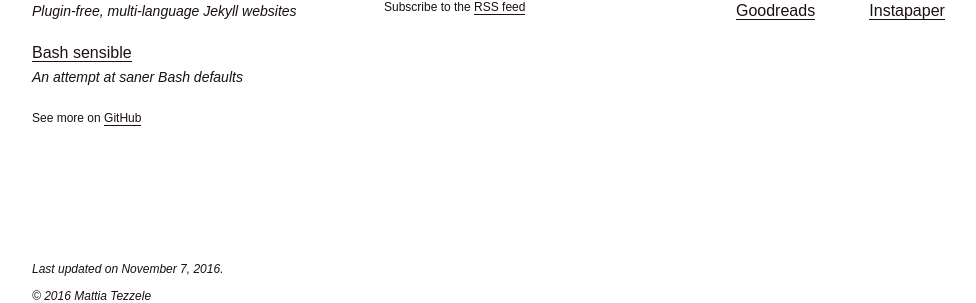
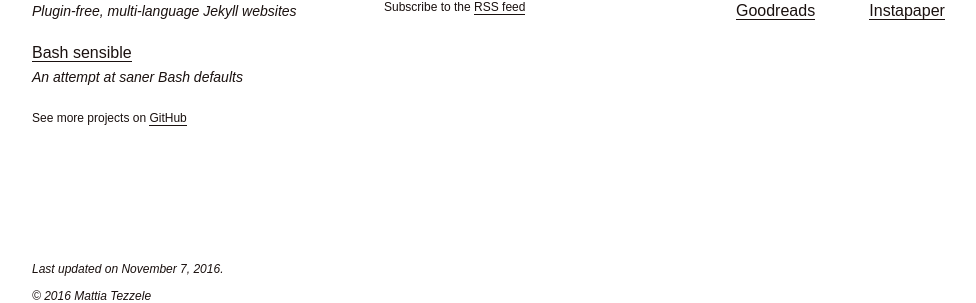
Before and after one commit to mrzool/mrzool.github.io, a Jekyll site: the page built from index.md, in a window 1280 px wide. Shown: the part 509-812 px from the top of the page, without its empty margins (0-976 px from the left). Built offline with Jekyll 4.4.1, drawn with Linux system fonts in a browser that asks for light colours.

Commit message:
refine microcopy

```diff
--- a/_layouts/home.html
+++ b/_layouts/home.html
@@ -23,7 +23,7 @@
               <p class="h5 italic m0 mb2">{{ project.description }}</p>
             </div>
           {% endfor %}
-          <p class="h6 mt1 gray">See more on <a href="http://github.com/mrzool">GitHub</a></p>
+          <p class="h6 mt1 gray">See more projects on <a href="http://github.com/mrzool">GitHub</a></p>
         </div>
 
 
```
